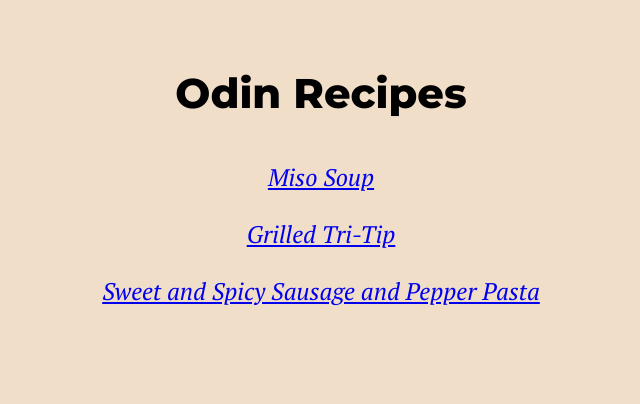
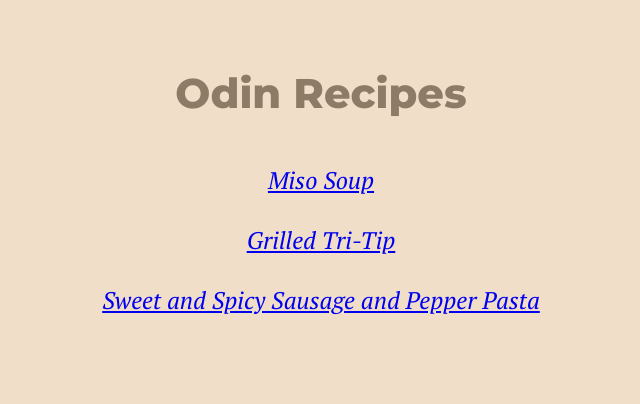
Before and after one commit to techtime123/odin-recipes, a plain HTML site: page index.html in a window 1280 px wide. Shown: the whole page, without its empty margins (319-959 px from the left). Drawn offline with Linux system fonts and the light colour scheme.

Commit message:
Add color to h1 and lists

```diff
--- a/css/style.css
+++ b/css/style.css
@@ -11,6 +11,7 @@ h1{
     font-size: 41.47px;
     margin-top: 15px;
     padding-bottom: 0px;
+    color: #8D7B68;
 }
 
 ul{
@@ -26,8 +27,9 @@ ul{
 
 li{
     padding-bottom: 25px;
-    padding-top: 0px;
+    padding-top: 3px;
     list-style-type: none;
+    color: #F1DEC9;
 }
 
 
```
